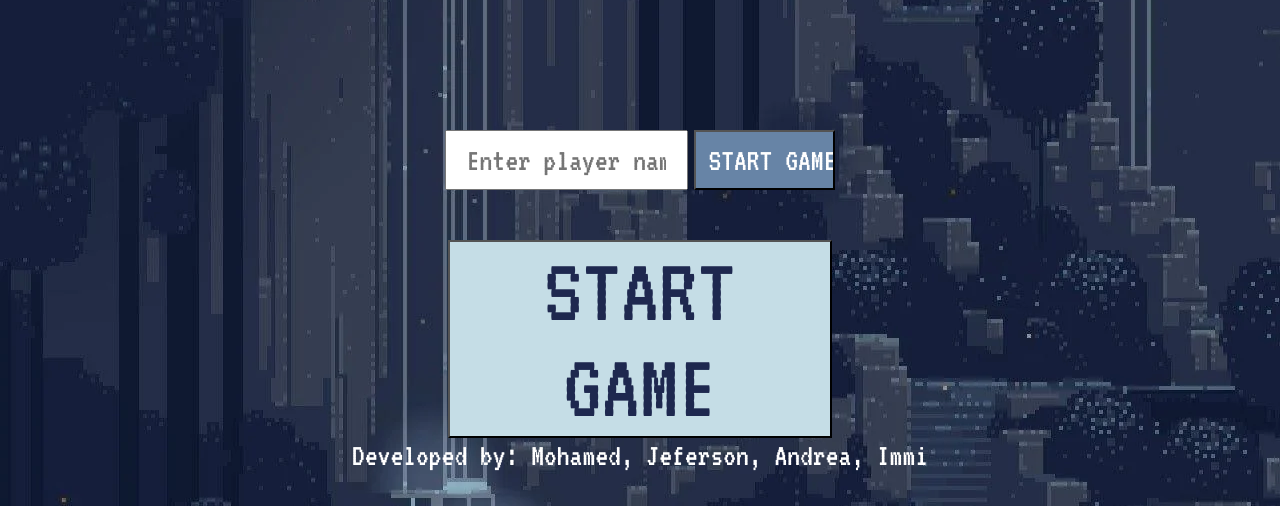
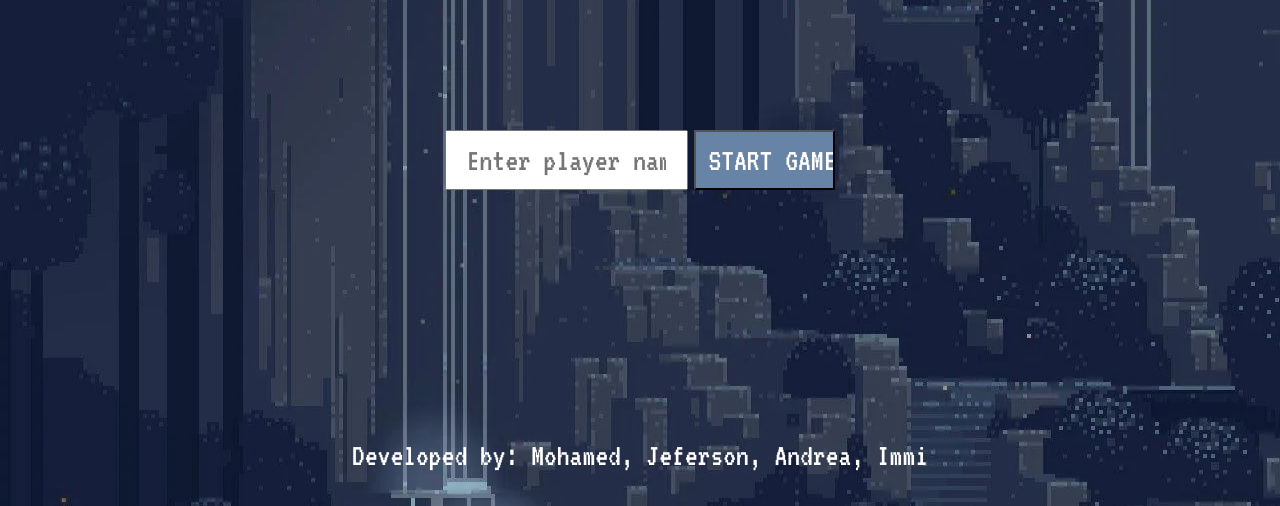
Before and after one commit to MohamedMetropolia/Fun_game, a Flask app: page / in a window 1280 px wide. Shown: the part 294-800 px from the top of the page. Run offline with Flask 2, Linux system fonts and the light colour scheme; data that the repository does not hold is empty.

Commit message:
Start game button removed

```diff
--- a/templates/home.html
+++ b/templates/home.html
@@ -22,7 +22,6 @@
     </div>
 
         <a href="game.html">
-            <button>START GAME</button>
         </a>
         <footer>
             Developed by: Mohamed, Jeferson, Andrea, Immi
```
